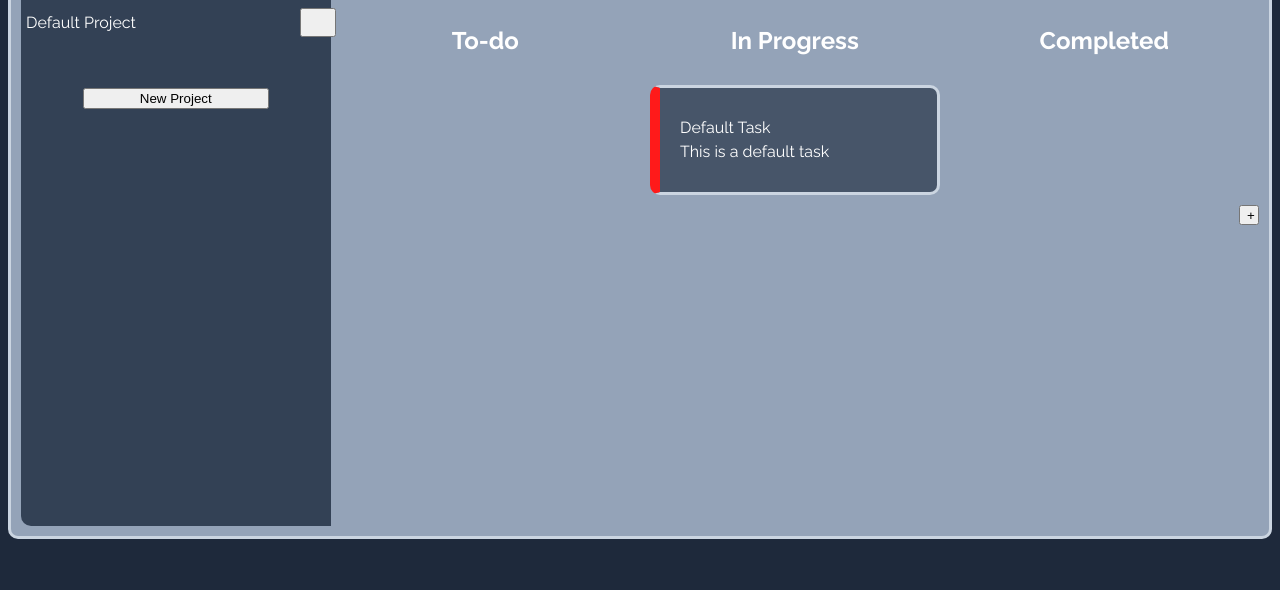
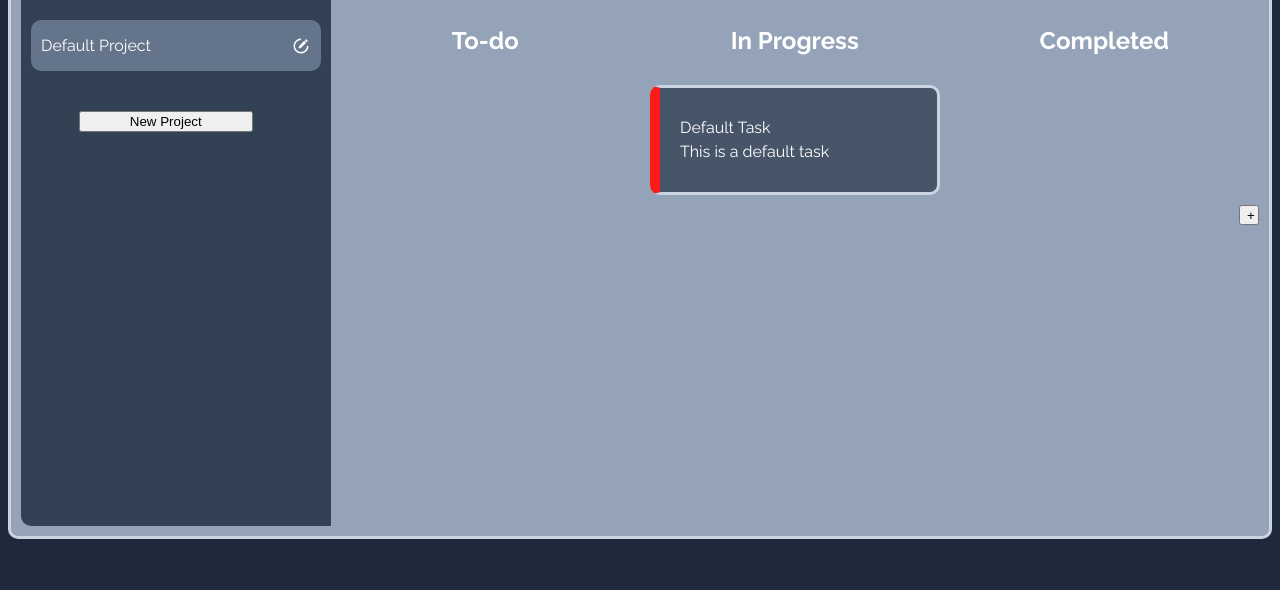
Before and after one commit to alex-nemeth/todolist, a website built with webpack: page dist/index.html in a window 1280 px wide. Shown: the part 210-800 px from the top of the page. Built offline with nearby package versions, Linux system fonts and the light colour scheme.

Commit message:
further improved styles

```diff
--- a/src/index.js
+++ b/src/index.js
@@ -80,7 +80,7 @@ function renderProjectlist() {
 
         const projectEditBtn = document.createElement("button");
         projectEditBtn.classList.add("project-edit-btn");
-        projectEditBtn.innerHTML = `<svg xmlns="http://www.w3.org/2000/svg" viewBox="0 0 24 24"><title>circle-edit-outline</title><path d="M12,2A10,10 0 0,0 2,12A10,10 0 0,0 12,22`;
+        projectEditBtn.innerHTML = `<svg xmlns="http://www.w3.org/2000/svg" viewBox="0 0 24 24"><title>circle-edit-outline</title><path d="M12,2A10,10 0 0,0 2,12A10,10 0 0,0 12,22A10,10 0 0,0 22,12H20A8,8 0 0,1 12,20A8,8 0 0,1 4,12A8,8 0 0,1 12,4V2M18.78,3C18.61,3 18.43,3.07 18.3,3.2L17.08,4.41L19.58,6.91L20.8,5.7C21.06,5.44 21.06,5 20.8,4.75L19.25,3.2C19.12,3.07 18.95,3 18.78,3M16.37,5.12L9,12.5V15H11.5L18.87,7.62L16.37,5.12Z" /></svg>`;
         projectEditBtn.value = i;
         projectCard.appendChild(projectEditBtn);
 
```
Also changed, not shown: dist/index.html, dist/main.js, dist/styles.css.
